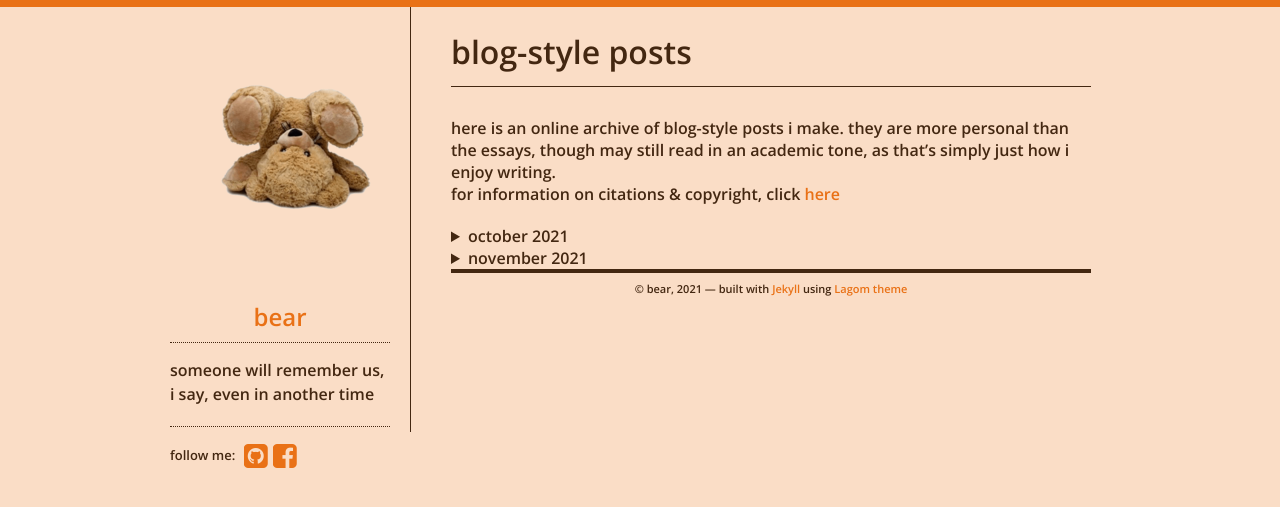
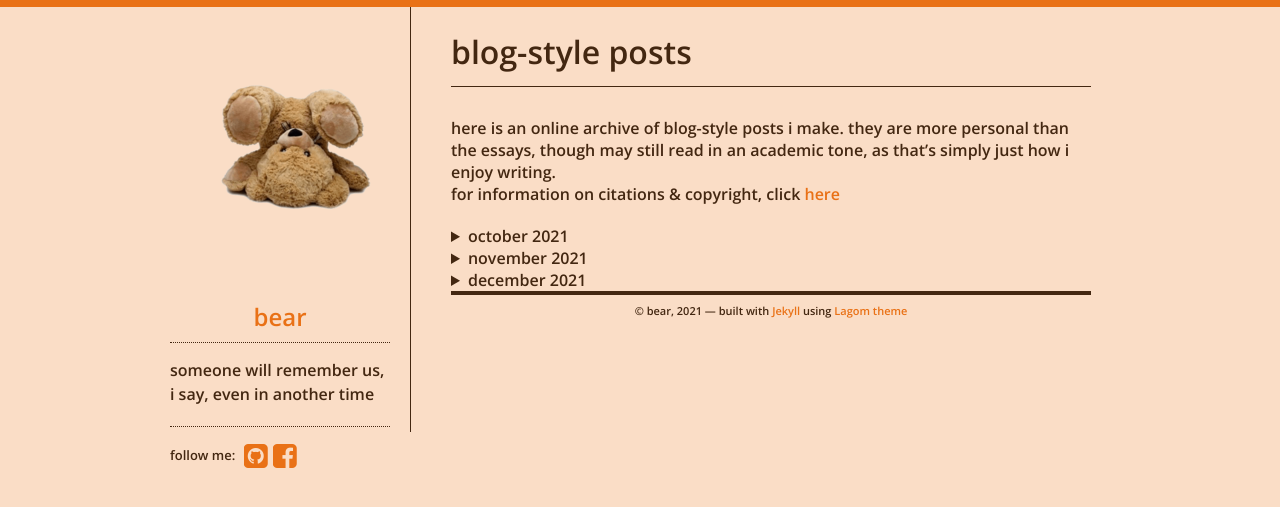
Before and after one commit to jamiethebear/jamiethebear.github.io, a Jekyll site: the page built from blog.md, in a window 1280 px wide. Shown: the top 507 px of the page. Built offline with Jekyll 4.4.1, drawn with Linux system fonts in a browser that asks for light colours; our own code applies the rules of GitHub Pages for plain Markdown files.

Commit message:
Update blog.md

```diff
--- a/blog.md
+++ b/blog.md
@@ -22,3 +22,11 @@ for information on citations & copyright, click [here](copyright.html)
 <li>20-11-21 <a href= "blog_posts/20-11-21.html"> on drag, poetry, & candles</a> </li>
 </ul>
 </details>
+
+<details>
+  <summary> december 2021 </summary>
+  <br>
+  <ul>
+    <li>2-12-21 <a href= "blog_posts/2-12-21.html"> on stickers, dinosaurs, & vinyl</a> </li>
+  </ul>
+</details>
```
